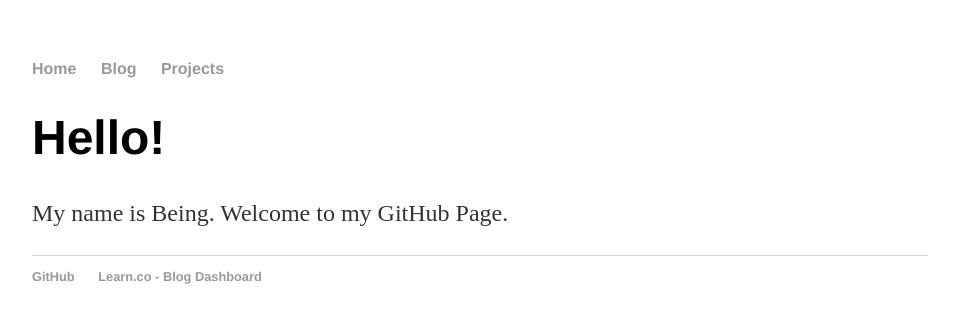
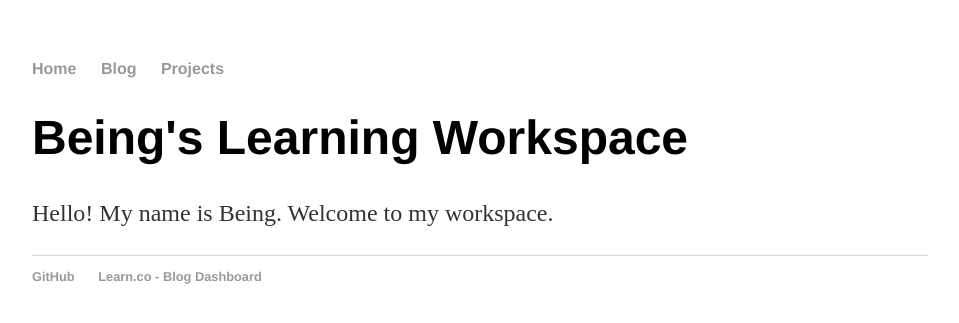
Before and after one commit to beingy/beingy.github.io, a Jekyll site: the page built from index.html, in a window 1280 px wide. Shown: the top 323 px of the page, without its empty margins (160-1119 px from the left). Built offline with Jekyll 4.4.1, drawn with Linux system fonts in a browser that asks for light colours.

Commit message:
update index formating

```diff
--- a/blog/index.html
+++ b/blog/index.html
@@ -1,6 +1,6 @@
 ---
 layout: default
-title: Blog
+title: Being's Blog
 ---
 	<h1>{{ page.title }}</h1>
 	<h2>Entries</h2>
--- a/index.html
+++ b/index.html
@@ -1,8 +1,8 @@
 ---
 layout: default
-title: being young
+title: Being's Learning Workspace
 ---
 <div class="intro">
-	<h1>Hello!</h1>
-	<p>My name is Being. Welcome to my GitHub Page.</p>
+	<h1>{{ page.title }}</h1>
+	<p>Hello! My name is Being. Welcome to my workspace.</p>
 </div><!-- .intro -->
```
